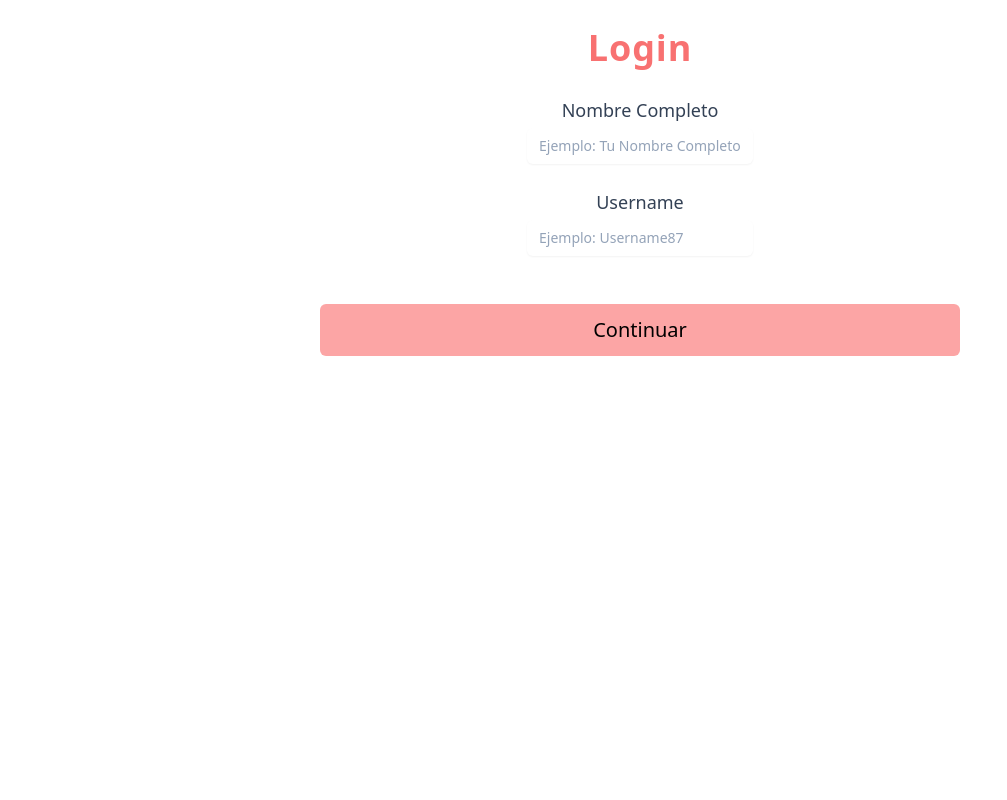
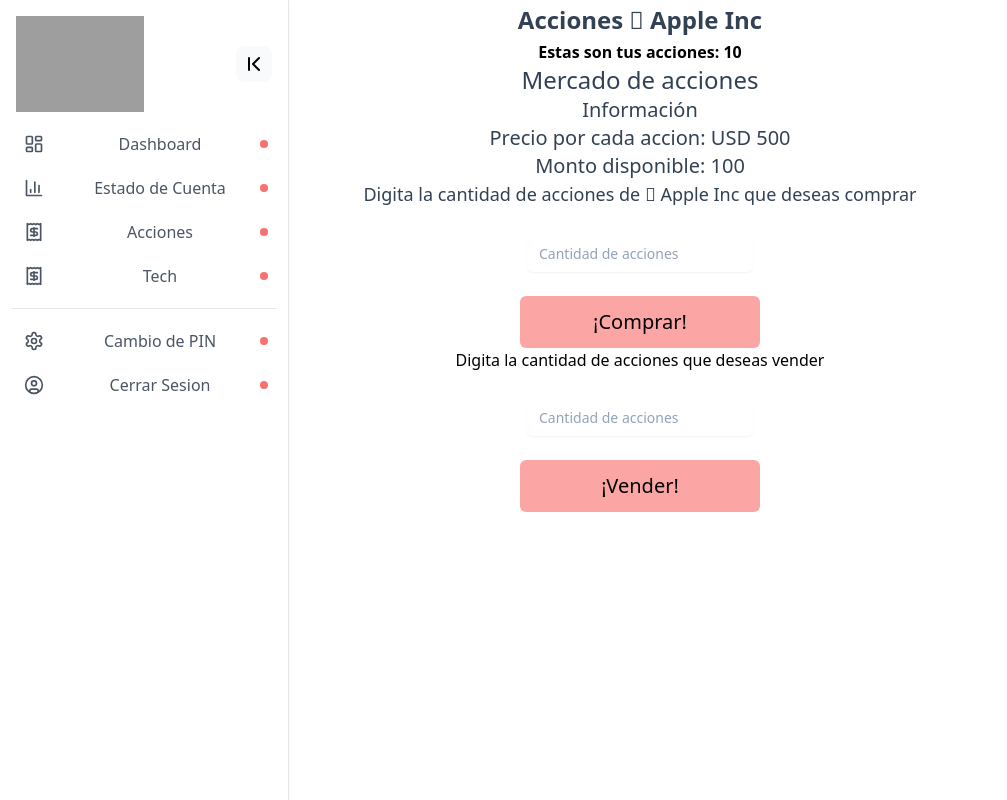
Before and after one commit to DayPad7/Final-project-LatinasCodeCamp, a React (Vite) app: page /stock/apple in a window 1280 px wide. Shown: the whole page, without its empty margins (0-1007 px from the left). Built offline with nearby package versions, Linux system fonts and the light colour scheme; grey boxes are pictures that could not be loaded.

Commit message:
I update some features and route the sidebar with the components

```diff
--- a/package.json
+++ b/package.json
@@ -14,7 +14,8 @@
     "postcss-cli": "^10.1.0",
     "react": "^18.2.0",
     "react-dom": "^18.2.0",
-    "react-icons": "^4.10.1"
+    "react-icons": "^4.10.1",
+    "react-router-dom": "^6.15.0"
   },
   "devDependencies": {
     "@types/react": "^18.2.15",
--- a/src/App.jsx
+++ b/src/App.jsx
@@ -2,6 +2,9 @@
 import React, { useState } from 'react';
 import Login from './screens/Log-In';
 import HomePage from './screens/HomePage';
+import ErrorBoundary from './components/ErrorBoundary';
+import { BrowserRouter as Router, Route, Routes, Link } from 'react-router-dom';
+
 import "./index.css";
 
 
@@ -9,7 +12,7 @@
 
 function App () {
 
-  const [login, setLogin] = useState(false)
+  const [login, setLogin] = useState(true)
   const [cash, setCash] = useState(100)
   const [appleStocks, setappleStock]= useState ({
     'name': ' Apple Inc',
@@ -27,6 +30,9 @@
 
 
 return (
+  <ErrorBoundary>
+
+    <Router>
 <div className= 'App'
 >
 
@@ -37,14 +43,12 @@
       initialCash = {cash}   setCash= {setCash}
       appleStocks ={appleStocks} setappleStock = {setappleStock}
       techStocks= {techStocks} settechStock = {settechStock}
+
       />)}
 
-
-
-
-
 </div>
-
+</Router>
+</ErrorBoundary>
   );
 
 }
--- /dev/null
+++ b/src/components/ErrorBoundary.jsx
@@ -0,0 +1,22 @@
+import React, { Component } from 'react';
+
+class ErrorBoundary extends Component {
+  constructor(props) {
+    super(props);
+    this.state = { hasError: false };
+  }
+
+  static getDerivedStateFromError(error) {
+    return { hasError: true };
+  }
+
+  render() {
+    if (this.state.hasError) {
+      return <div>Something went wrong.</div>; // You can customize this error message
+    }
+
+    return this.props.children;
+  }
+}
+
+export default ErrorBoundary;
--- a/src/components/Sidebar.jsx
+++ b/src/components/Sidebar.jsx
@@ -1,5 +1,6 @@
 import { MoreVertical, ChevronLast, ChevronFirst } from "lucide-react"
 import { useContext, createContext, useState } from "react"
+import { BrowserRouter as Router, Route, Routes, Link } from 'react-router-dom';
 
 const SidebarContext = createContext()
 
@@ -7,7 +8,7 @@
   const [expanded, setExpanded] = useState(true)
 
   return (
-    <aside className="h-screen">
+    <aside className=" fixed h-screen">
       <nav className="h-full flex flex-col bg-white border-r shadow-sm">
         <div className="p-4 pb-2 flex justify-between items-center">
           <img
@@ -29,46 +30,35 @@
           <ul className="flex-1 px-3">{props.children}</ul>
         </SidebarContext.Provider>
 
-        <div className="border-t flex p-3">
-          <img
-            src="https://ui-avatars.com/api/?background=c7d2fe&color=3730a3&bold=true"
-            alt=""
-            className="w-10 h-10 rounded-md"
-          />
+
           <div
             className={`
               flex justify-between items-center
               overflow-hidden transition-all ${expanded ? "w-52 ml-3" : "w-0"}
           `}
           >
-            <div className="leading-4">
-              <h4 className="font-semibold">John Doe</h4>
-              <span className="text-xs text-gray-600">johndoe@gmail.com</span>
-            </div>
-            <MoreVertical size={20} />
           </div>
-        </div>
+
       </nav>
     </aside>
   )
 }
 
-export function SidebarItem({ icon, text, active }) {
+export function SidebarItem({ icon, text, active, path }) {
   const { expanded } = useContext(SidebarContext)
 
 
-
-
   return (
-    <li
+    <Link to={path}>
+    <button
       className={`
         relative flex items-center py-2 px-3 my-1
         font-medium rounded-md cursor-pointer
         transition-colors group
         ${
           active
-            ? "bg-gradient-to-tr from-indigo-200 to-indigo-100 text-indigo-800"
-            : "hover:bg-indigo-50 text-gray-600"
+            ? "bg-gradient-to-tr from-indigo-200 to-red-100 text-red-400"
+            : "hover:bg-red-50 text-gray-600"
         }
     `}
     >
@@ -82,7 +72,7 @@
       </span>
       {alert && (
         <div
-          className={`absolute right-2 w-2 h-2 rounded bg-indigo-400 ${
+          className={`absolute right-2 w-2 h-2 rounded bg-red-400 ${
             expanded ? "" : "top-2"
           }`}
         />
@@ -92,7 +82,7 @@
         <div
           className={`
           absolute left-full rounded-md px-2 py-1 ml-6
-          bg-indigo-100 text-indigo-800 text-sm
+          bg-red-100 text-red-500 text-sm
           invisible opacity-20 -translate-x-3 transition-all
           group-hover:visible group-hover:opacity-100 group-hover:translate-x-0
       `}
@@ -100,6 +90,7 @@
           {text}
         </div>
       )}
-    </li>
+    </button>
+    </Link>
   )
 }
--- a/src/screens/EstadodeCuenta.jsx
+++ b/src/screens/EstadodeCuenta.jsx
@@ -1,5 +1,6 @@
 import React from 'react'
 import { useState } from 'react'
+import { BrowserRouter as Router, Route, Routes, Link } from 'react-router-dom';
 
 
 
@@ -40,19 +41,30 @@
 
   return (
     <div>
+<section className=" flex flex-col text-center h-full w-full">
 
-      <h1>Estado de Cuenta  </h1>
-      <h3> Monto en USD = {props.initialCash}</h3>
+
+      <h1
+      className='text-xl font-bold text-center text-red-400 tracking-wide py-1'>
+        Estado de Cuenta
+         </h1>
+
+      <h3 className=' text-center text-lg font-medium text-slate-700'> Monto en USD = {props.initialCash}</h3>
 
       <form onSubmit={handleSubmitfondos}>
-      <label htmlFor='newcash'> Deposita la cantidad que deseas </label>
-<input  value= {inputCash} onChange={(e) => SetInputCash ( parseInt (e.target.value))}
-type="number" placeholder=' 3000 ' />
+      <label className= 'block' htmlFor='newcash'>
+      <span className=" text-center block text-lg font-medium text-slate-700">
+  Deposita la cantidad que deseas
+    </span>
+    <input  value= {inputCash} onChange={(e) => SetInputCash ( parseInt (e.target.value))}
+type="number" className="  mt-1 px-3 py-2 bg-white shadow-sm border-slate-300 placeholder-slate-400 focus:outline-none focus:border-sky-500 focus:ring-sky-500 rounded-md sm:text-sm focus:ring-1 " placeholder=' 3000 ' />
+       </label>
+       <br></br>
 
-<button onClick= {handleSubmitfondos} > Depositar </button>
+<button onClick= {handleSubmitfondos} className= " w-60 font-medium text-xl rounded-md py-3  bg-red-300 hover:bg-red-400 ..." > Depositar </button>
 
   </form>
-
+      </section>
        </div>
   )
 }
--- a/src/screens/HomePage.jsx
+++ b/src/screens/HomePage.jsx
@@ -3,6 +3,9 @@
 import EstadodeCuenta from './EstadodeCuenta'
 import Stocks from './Stocks'
 import {Sidebar, SidebarItem} from '../components/Sidebar'
+import { BrowserRouter as Router, Route, Routes, Link } from 'react-router-dom';
+
+
 import {
   Receipt,
   UserCircle,
@@ -15,35 +18,51 @@
 const HomePage = (props) => {
 
   return (
+
     <div>
       <Sidebar>
+
         <SidebarItem
+        path="/"
         icon = {<LayoutDashboard size={20}/>}
         text='Dashboard'
 
         />
 
-      <SidebarItem icon = { <BarChart3 size={20}/>} text = 'Estado de Cuenta'  />
-      <SidebarItem icon = { <Receipt size={20}/>} text = 'Acciones' />
+
+        <SidebarItem path="/cash" icon = { <BarChart3 size={20}/>} text = 'Estado de Cuenta'  />
+
+      <SidebarItem path="/stock/apple" icon = { <Receipt size={20}/>} text = 'Acciones' />
+      <SidebarItem path="/stock/tech" icon = { <Receipt size={20}/>} text = 'Tech' />
+
       <hr className='my-3' />
-      <SidebarItem icon = { <Settings size={20}/>} text = 'Cambio de PIN' />
-      <SidebarItem icon = { <UserCircle size={20}/>} text = 'Cerrar Sesion'  />
+      <SidebarItem path="/pin" icon = { <Settings size={20}/>} text = 'Cambio de PIN' />
+      <SidebarItem path="/logout" icon = { <UserCircle size={20}/>} text = 'Cerrar Sesion'  />
 
 
       </Sidebar>
-    <h1> Bienvenidos a Latinas Stock Bank </h1>
 
-    <PinChange realPin={props.realPin} setRealPin = {props.setRealPin}
-    setLoginStatus = {props.setLoginStatus} />
+ <Routes>
+ <Route
+  exact path="/pin"
+  element={
+  <PinChange
+  realPin={props.realPin}
+  setRealPin = {props.setRealPin}
+  setLoginStatus = {props.setLoginStatus} />}></Route>
 
-    <EstadodeCuenta initialCash = {props.initialCash} setCash = {props.setCash}/>
+  <Route path="/cash" element={<EstadodeCuenta initialCash = {props.initialCash} setCash = {props.setCash}/>}/>
 
-    <Stocks initialCash = {props.initialCash} setCash = {props.setCash}
-    stocks ={props.appleStocks} setStocks = {props.setappleStock}/>
+  <Route path="/stock/apple" element={<Stocks initialCash = {props.initialCash} setCash = {props.setCash}
+    stocks ={props.appleStocks} setStocks = {props.setappleStock}/>}/>
 
-    <Stocks initialCash = {props.initialCash} setCash = {props.setCash}
-    stocks= {props.techStocks} setStocks = {props.settechStock}/>
+<Route path="/stock/tech" element={<Stocks initialCash = {props.initialCash} setCash = {props.setCash}
+    stocks= {props.techStocks} setStocks = {props.settechStock}/>}/>
+
+</Routes>
+
       </div>
+
   )
 }
 
--- a/src/screens/PinChange.jsx
+++ b/src/screens/PinChange.jsx
@@ -85,37 +85,59 @@
   return (
     <>
 
-    <Popup trigger={triggerPopUp}>
-       <section>
+    <Popup className='absolute' trigger={triggerPopUp}>
+       <section className='text-xl font-semibold text-center text-slate-700 '>
       <h4>¡ Se ha cambiado su PIN exitosamente! </h4>
       <p>Por favor vuelva a iniciar sesion 🤗  </p>
 
 <br></br>
-      <button onClick={triggerLogout} >Continuar</button>
+      <button onClick={triggerLogout}
+      className= " w-1/2 font-medium text-xl rounded-md py-3  bg-red-300 hover:bg-red-400 ...">
+        Continuar
+        </button>
 
 </section>
       </Popup>
 
-    <section className='Cambio_de_Pin'>
+    <section className=" flex flex-col text-center h-full w-full">
 
-    <h3>Cambio de PIN</h3>
-    <p>Completa los siguientes espacios para cambiar tu PIN</p>
+    <h3 className='text-xl font-bold text-center text-red-400 tracking-wide py-1'>Cambio de PIN</h3>
+    <p className=' block text-lg font-medium text-slate-700'>Completa los siguientes espacios para cambiar tu PIN</p>
 
 <form onSubmit={handleSubmitPinChange}>
-<label htmlFor='actualpin'> Ingresa tu PIN </label>
+<label  className= 'block' htmlFor='actualpin'>
+<span className=" block text-lg font-medium text-slate-700">
+   Ingresa tu PIN
+    </span>
+
 <input  value= {actualpin} onChange={(e) => setPin (e.target.value)}
-type="password" placeholder='********' />
+type="password"
+className="mt-1 px-3 py-2 bg-white shadow-sm border-slate-300 placeholder-slate-400 focus:outline-none focus:border-sky-500 focus:ring-sky-500 rounded-md sm:text-sm focus:ring-1 "
+ placeholder='********' />
+</label>
 
-<label htmlFor='newPin'> Ingresa tu Nuevo PIN </label>
+
+<label className='block' htmlFor='newPin'>
+<span className=" block text-lg font-medium text-slate-700">
+   Ingresa tu  nuevo PIN
+    </span>
 <input  value= {newPin} onChange={(e) => setnewPin (e.target.value)}
-type="password" placeholder='********'/>
-<label htmlFor='confirmPin'> Confirma tu nuevo PIN </label>
-<input value= {confirmPin} onChange={(e) => setconfirmPin (e.target.value)}
-type="password" placeholder='********' />
+type="password" className= "mt-1 px-3 py-2 bg-white shadow-sm border-slate-300 placeholder-slate-400 focus:outline-none focus:border-sky-500 focus:ring-sky-500 rounded-md sm:text-sm focus:ring-1 " placeholder='********'/>
+ </label>
+
+<label className= 'block'htmlFor='confirmPin'>
+<span className=" block text-lg font-medium text-slate-700">
+   Confirma tu  nuevo PIN
+    </span>
+  <input value= {confirmPin} onChange={(e) => setconfirmPin (e.target.value)}
+type="password"  className= "mt-1 px-3 py-2 bg-white shadow-sm border-slate-300 placeholder-slate-400 focus:outline-none focus:border-sky-500 focus:ring-sky-500 rounded-md sm:text-sm focus:ring-1 "
+placeholder='********' />
+ </label>
+
 
 <br></br>
 <br></br>
-      <button type= 'submit'>Continuar</button>
+<button type= 'submit' className= " w-60 font-medium text-xl rounded-md py-3  bg-red-300 hover:bg-red-400 ..." >  Continuar  </button>
 
 
 </form>
--- a/src/screens/Stocks.jsx
+++ b/src/screens/Stocks.jsx
@@ -131,36 +131,46 @@
   return (
 <>
 <Popup trigger={triggerPopUp}>
-       <section>
+       <section className='text-xl font-semibold text-center text-slate-700 '>
       <h3> Verificación</h3>
       <p> Hola!  Estas seguro de realizar esta compra? </p>
       <p> Te recordamos que cada accion cuesta:  {props.stocks.price} y el total seria de USD {stockTotalPrice}  </p>
 
-      <button onClick={ComprarStocks} >Continuar</button>
-      <button onClick={Cancelar} >Cancelar</button>
+      <button onClick={ComprarStocks}
+      className= " w-60 font-medium text-xl rounded-md py-3  bg-red-300 hover:bg-red-400 ..."
+      >Continuar</button>
+      <button onClick={Cancelar}
+      className= " w-60 font-medium text-xl rounded-md py-3  bg-red-300 hover:bg-red-400 ..."
+      >Cancelar</button>
 </section>
       </Popup>
 
       <Popup trigger={triggerPopUpSell}>
-       <section>
+       <section className='text-xl font-semibold text-center text-slate-700 '>
       <h3> Verificación </h3>
       <p> Hola!  Estas seguro de realizar esta transacción? </p>
       <p> Te recordamos que cada accion cuesta:  {props.stocks.price} y el total a recibir seria de  USD {stockTotalPrice} </p>
-      <button onClick={Stocksell}> Confirmar </button>
-      <button onClick={Cancelar} >Cancelar</button>
+      <button onClick={Stocksell} className=" w-60 font-medium text-xl rounded-md py-3  bg-red-300 hover:bg-red-400 ..."
+     > Confirmar </button>
+      <button onClick={Cancelar} className= " w-60 font-medium text-xl rounded-md py-3  bg-red-300 hover:bg-red-400 ..."
+     >Cancelar</button>
 </section>
       </Popup>
 
 
 
-<h1>Acciones {props.stocks.name}</h1>
-<h4> Estas son tus acciones: {props.stocks.usershare} </h4>
-<section className='Marketstocks'>
-
-<h2>Mercado de acciones</h2>
+<h1 className='text-2xl font-bold text-center  text-slate-700  py-1'
+>Acciones {props.stocks.name}
+</h1>
+<h4 className='text-1xl font-semibold text-center text-black'>  Estas son tus acciones: {props.stocks.usershare} </h4>
 
 
- <div className='Infostocks'>
+<h2 className='text-center text-2xl font-medium text-slate-700'>
+  Mercado de acciones
+  </h2>
+
+
+ <div className='text-center text-xl font-medium text-slate-700'>
 
     <p> Información </p>
     <p>Precio por cada accion: USD {props.stocks.price}</p>
@@ -168,26 +178,34 @@
 
 
  </div>
+ <section className=" flex flex-col text-center h-full w-full">
 
 <form onSubmit={handleSubmitStocks}>
-<label htmlFor="buyStocks"> Digita la cantidad de acciones de {props.stocks.name} que deseas comprar</label>
+<label className='block' htmlFor="buyStocks">
+
+<span className="  text-lg font-medium text-slate-700">
+   Digita la cantidad de acciones de {props.stocks.name} que deseas comprar
+
+    </span>
+
+</label>
 <br />
 <input value = {inputStocks} onChange={(e)=> SetinputStocks( parseInt (e.target.value))}
-type="number" placeholder='cantidad de acciones'/>
+type="number"  className= "mt-1 px-3 py-2 bg-white shadow-sm border-slate-300 placeholder-slate-400 focus:outline-none focus:border-sky-500 focus:ring-sky-500 rounded-md sm:text-sm focus:ring-1"  placeholder='Cantidad de acciones'/>
 <br />
 <br />
-<button onClick={handleSubmitStocks}> ¡Comprar!</button>
+<button onClick={handleSubmitStocks} className= " w-60 font-medium text-xl rounded-md py-3  bg-red-300 hover:bg-red-400 ..."> ¡Comprar!</button>
 
 </form>
 
 <form onSubmit={handleSubmitStockSell}>
-<label htmlFor="sellStocks"> Digita la cantidad de acciones que deseas vender</label>
+<label className='block' htmlFor="sellStocks"> Digita la cantidad de acciones que deseas vender</label>
 <br />
 <input value = {inputStockSell} onChange={(e)=> SetinputSell( parseInt (e.target.value))}
-type="number" placeholder='cantidad de acciones'/>
+type="number"  className= "mt-1 px-3 py-2 bg-white shadow-sm border-slate-300 placeholder-slate-400 focus:outline-none focus:border-sky-500 focus:ring-sky-500 rounded-md sm:text-sm focus:ring-1 " placeholder='Cantidad de acciones'/>
 <br />
 <br />
-<button onClick={handleSubmitStockSell}> ¡Vender!</button>
+<button onClick={handleSubmitStockSell} className= " w-60 font-medium text-xl rounded-md py-3  bg-red-300 hover:bg-red-400 ...">  ¡Vender!</button>
 
 
       </form>
```
Also changed, not shown: 1 other file (tests, documents, lock files or other folders).
